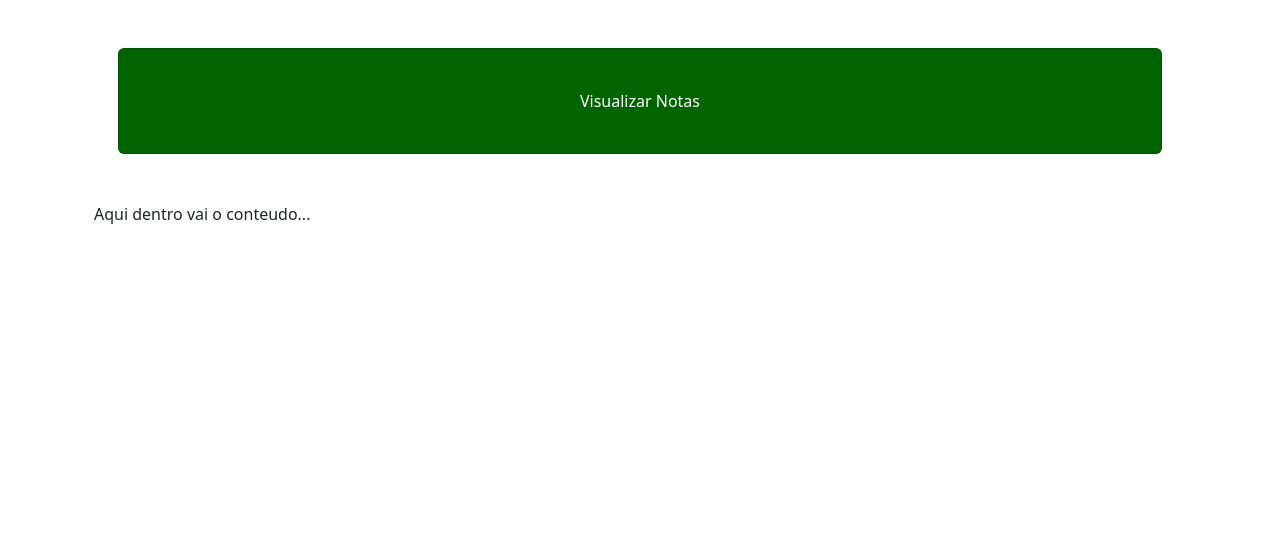
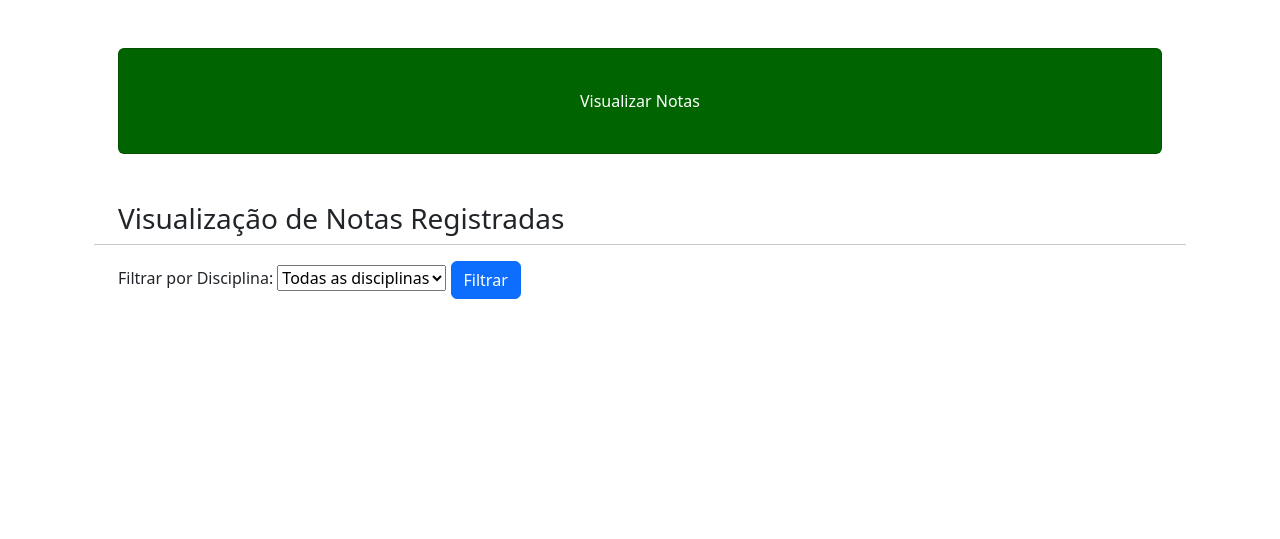
Before and after one commit to LuizBicalho3508/novosite, a Django app: template usuarios/templates/usuarios/visualizar.html in a window 1280 px wide. Shown: the part 56-595 px from the top of the page. Run offline with Django 5.2, Linux system fonts and the light colour scheme; the template is opened without the code that fills it, so the values that code supplies are empty; some libraries are stand-ins or nearby versions.

Commit message:
aula 05-09-2024

```diff
--- a/usuarios/templates/usuarios/visualizar.html
+++ b/usuarios/templates/usuarios/visualizar.html
@@ -4,4 +4,23 @@
 
 {% block titulo %}Visualizar Notas{% endblock %}
 
-{% block conteudo %}Aqui dentro vai o conteudo...{% endblock %}
+{% block conteudo %}
+
+<h3>Visualização de Notas Registradas</h3>
+<hr>
+
+<form action="{% url 'visualizar' %}" method="POST">
+    {% csrf_token %}
+    <div class="filter" >
+        <label for="disciplinaName">Filtrar por Disciplina:</label>
+        <select name="disciplina" id="">
+            <option value="">Todas as disciplinas</option>
+            {% for campo in lista_notas %}
+                <option value="">{{ campo.disciplina }}</option>
+            {% endfor %}
+        </select>
+        <button type="submit" class="btn btn-primary" >Filtrar</button>
+    </div>
+</form>
+
+{% endblock %}
```
Also changed, not shown: usuarios/views.py (+16 -4 lines), usuarios/templates/usuarios/lancar.html (line endings or trailing spaces).
